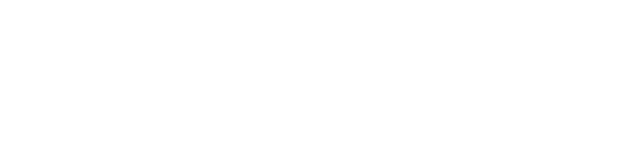
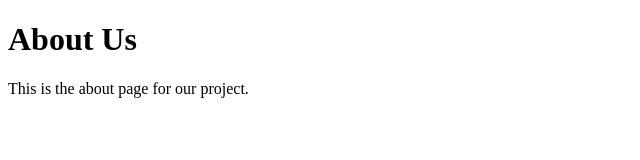
Before and after one commit to Shaikh-Suja-Rahaman/my-assignment-repo, a plain HTML site: page about.html in a window 1280 px wide. Shown: the whole page, without its empty margins (0-640 px from the left). Drawn offline with Linux system fonts and the light colour scheme.

Commit message:
Add heading and description to about.html

```diff
--- a/about.html
+++ b/about.html
@@ -2,5 +2,7 @@
 <html>
 <head><title>About</title></head>
 <body>
+<h1>About Us</h1>
+<p>This is the about page for our project.</p>
 </body>
 </html>
```
